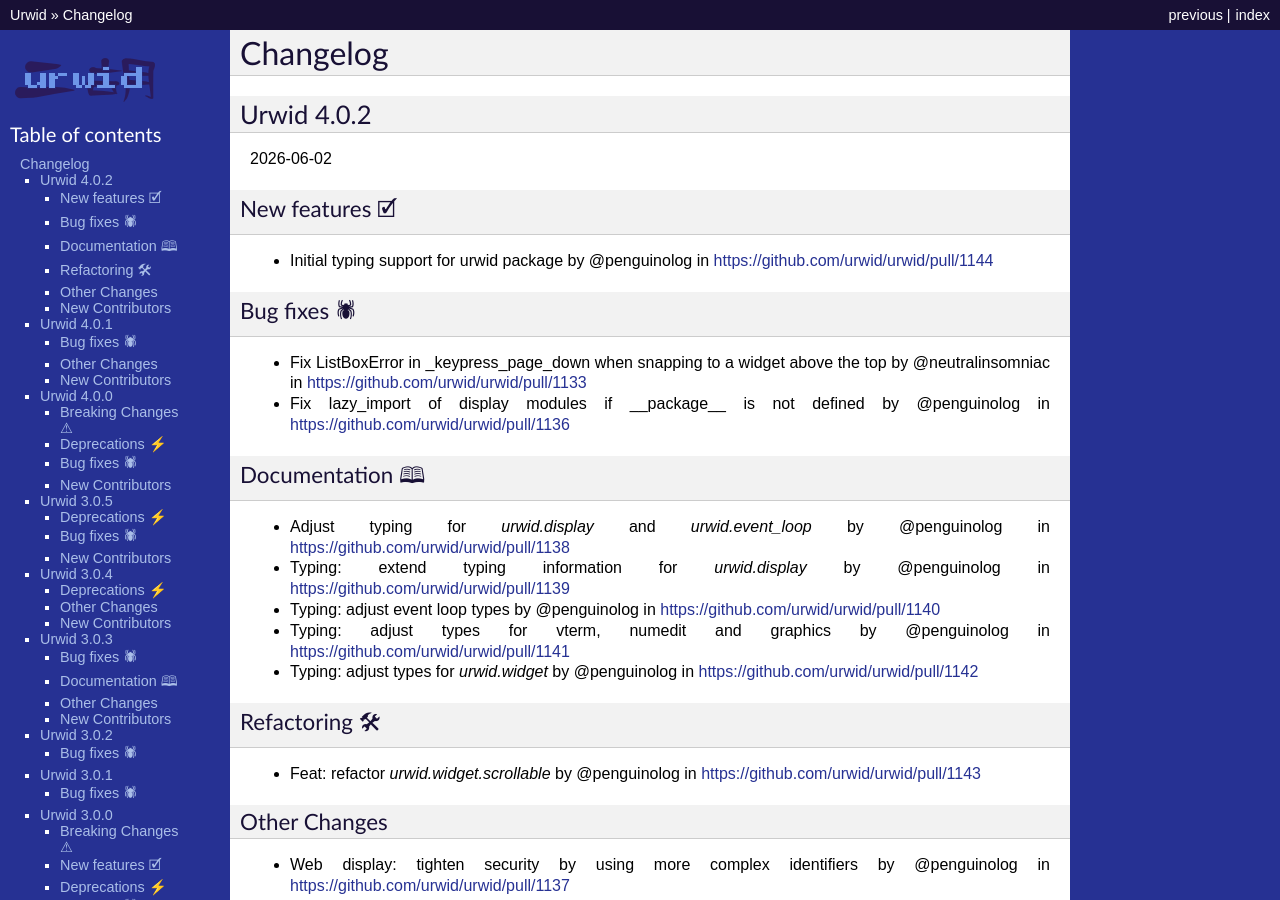
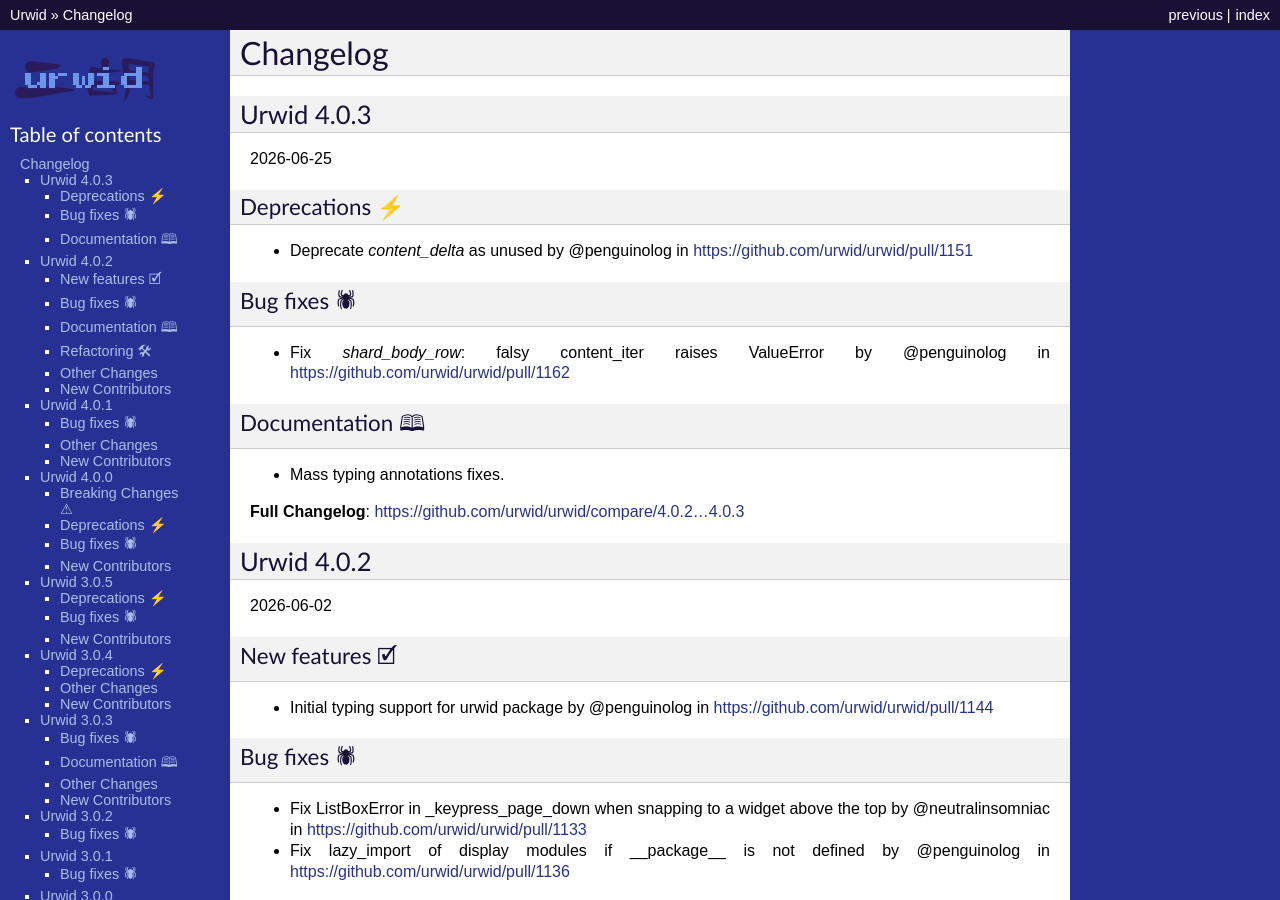
Before and after one commit to urwid/urwid, a Sphinx documentation site: the page built from docs/changelog.rst, in a window 1280 px wide and 900 px high. Built offline with Sphinx 7.4.7, drawn with Linux system fonts in a browser that asks for light colours.

Commit message:
Prepare release notes for 4.0.3 (#1171)

```diff
--- a/docs/changelog.rst
+++ b/docs/changelog.rst
@@ -1,6 +1,23 @@
 
 Changelog
 ---------
+
+Urwid 4.0.3
+===========
+
+2026-06-25
+
+Deprecations ⚡
+++++++++++++++
+* Deprecate `content_delta` as unused by @penguinolog in https://github.com/urwid/urwid/pull/1151
+Bug fixes 🕷
+++++++++++++
+* Fix `shard_body_row`: falsy content_iter raises ValueError by @penguinolog in https://github.com/urwid/urwid/pull/1162
+Documentation 🕮
+++++++++++++++++
+* Mass typing annotations fixes.
+
+**Full Changelog**: https://github.com/urwid/urwid/compare/4.0.2...4.0.3
 
 Urwid 4.0.2
 ===========
```
